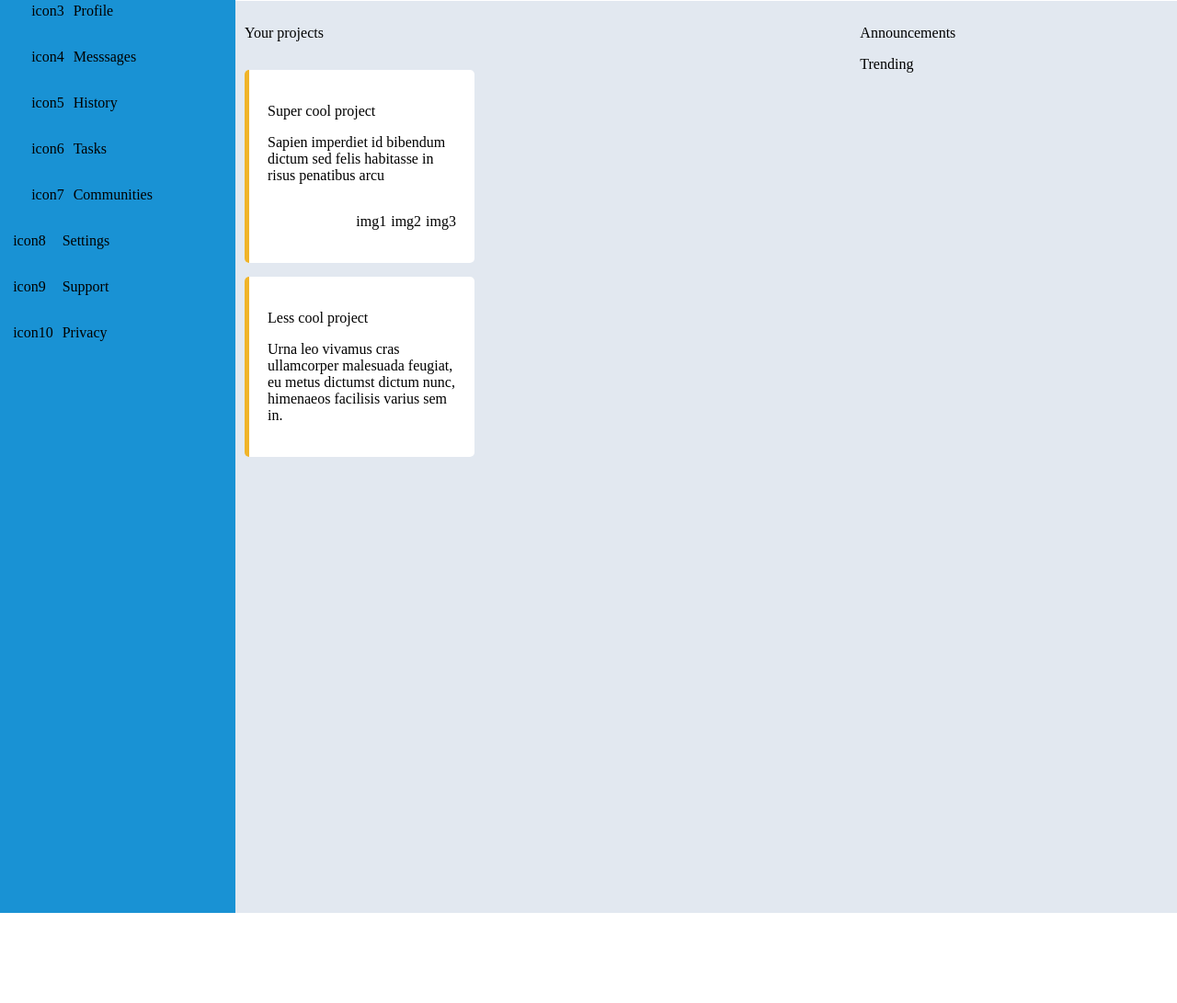
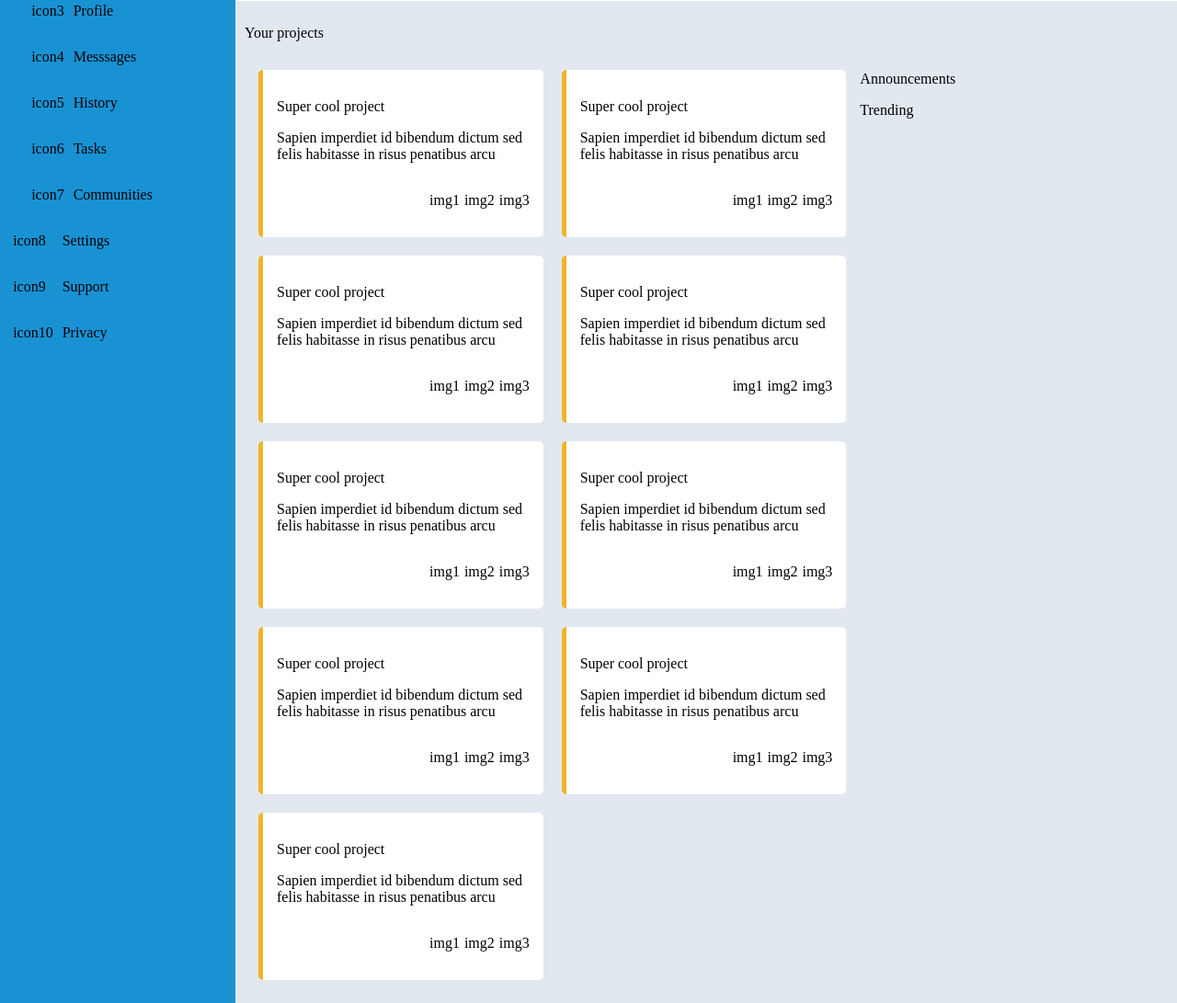
Before and after one commit to ARezzano/admin-dashboard, a plain HTML site: page index.html in a window 1280 px wide. Shown: the part 153-1244 px from the top of the page at 92% size. Before the commit the page ends 1146 px from the top, so only its background shows below. Drawn offline with Linux system fonts and the light colour scheme.

Commit message:
Set up card elements layout to be responsive accordin to screen size

```diff
--- a/index.html
+++ b/index.html
@@ -79,8 +79,8 @@
         </div>
 
         <div class="main-content">
+            <p id="projects-title">Your projects</p>
             <div class="project-cards">
-                <p>Your projects</p>
                 <div class="card">
                     <p>Super cool project</p>
                     <p>Sapien imperdiet id bibendum dictum sed felis habitasse in risus penatibus arcu</p>
@@ -93,10 +93,87 @@
 
                 <!-- delete after -->
                 <div class="card">
-                    <p>Less cool project</p>
-                    <p>Urna leo vivamus cras ullamcorper malesuada feugiat, eu metus dictumst dictum nunc, himenaeos facilisis varius sem in.</p>
+                    <p>Super cool project</p>
+                    <p>Sapien imperdiet id bibendum dictum sed felis habitasse in risus penatibus arcu</p>
+                    <div class="card-icons">
+                        <p>img1</p>
+                        <p>img2</p>
+                        <p>img3</p>
+                    </div>
+                </div>
+
+                <div class="card">
+                    <p>Super cool project</p>
+                    <p>Sapien imperdiet id bibendum dictum sed felis habitasse in risus penatibus arcu</p>
+                    <div class="card-icons">
+                        <p>img1</p>
+                        <p>img2</p>
+                        <p>img3</p>
+                    </div>
+                </div>
+
+                <div class="card">
+                    <p>Super cool project</p>
+                    <p>Sapien imperdiet id bibendum dictum sed felis habitasse in risus penatibus arcu</p>
+                    <div class="card-icons">
+                        <p>img1</p>
+                        <p>img2</p>
+                        <p>img3</p>
+                    </div>
+                </div>
+
+                <div class="card">
+                    <p>Super cool project</p>
+                    <p>Sapien imperdiet id bibendum dictum sed felis habitasse in risus penatibus arcu</p>
+                    <div class="card-icons">
+                        <p>img1</p>
+                        <p>img2</p>
+                        <p>img3</p>
+                    </div>
+                </div>
+
+                <div class="card">
+                    <p>Super cool project</p>
+                    <p>Sapien imperdiet id bibendum dictum sed felis habitasse in risus penatibus arcu</p>
+                    <div class="card-icons">
+                        <p>img1</p>
+                        <p>img2</p>
+                        <p>img3</p>
+                    </div>
+                </div>
+
+                <div class="card">
+                    <p>Super cool project</p>
+                    <p>Sapien imperdiet id bibendum dictum sed felis habitasse in risus penatibus arcu</p>
+                    <div class="card-icons">
+                        <p>img1</p>
+                        <p>img2</p>
+                        <p>img3</p>
+                    </div>
+                </div>
+
+                <div class="card">
+                    <p>Super cool project</p>
+                    <p>Sapien imperdiet id bibendum dictum sed felis habitasse in risus penatibus arcu</p>
+                    <div class="card-icons">
+                        <p>img1</p>
+                        <p>img2</p>
+                        <p>img3</p>
+                    </div>
+                </div>
+
+                <div class="card">
+                    <p>Super cool project</p>
+                    <p>Sapien imperdiet id bibendum dictum sed felis habitasse in risus penatibus arcu</p>
+                    <div class="card-icons">
+                        <p>img1</p>
+                        <p>img2</p>
+                        <p>img3</p>
+                    </div>
                 </div>
             </div>
+
+
 
             <div class="right-cards">
                 <p>Announcements</p>
--- a/style.css
+++ b/style.css
@@ -57,7 +57,6 @@ body{
 .main-content{
     display: grid;
     grid-template-columns: 2fr 1fr;
-    grid-template-rows: 1fr 1fr;
     background-color: rgb(226,232,240);
     padding: 10px;
     grid-column: 2/3;
@@ -66,18 +65,18 @@ body{
 
 .project-cards{
     display: grid;
-    grid-template-columns: repeat(auto-fit,250px);
-    grid-template-rows: 1f 1f 1f 1f;
-    gap: 15px;
+    grid-template-columns: repeat(auto-fit,minmax(250px,1fr));
+    grid-template-rows: repeat(auto-fit,minmax(150px,1fr));
+    gap: 20px;
+    padding: 15px;
 }
 
 .card{
     border-radius: 5px;
     border-left: 5px solid #F0B429;
-    padding: 20px;
+    padding: 15px;
     background-color: #FFFFFF;
-    grid-column: 1/2;
-    grid-row: repeat(auto-fit,50px);
+    max-width: 350px;
 }
 
 .card-icons{
@@ -88,5 +87,9 @@ body{
     gap: 5px;
 }
 
+#projects-title{
+    grid-column: 1/4;
+}
+
 
 /* Find out why .sidebar-content-down is misplaced */
```
